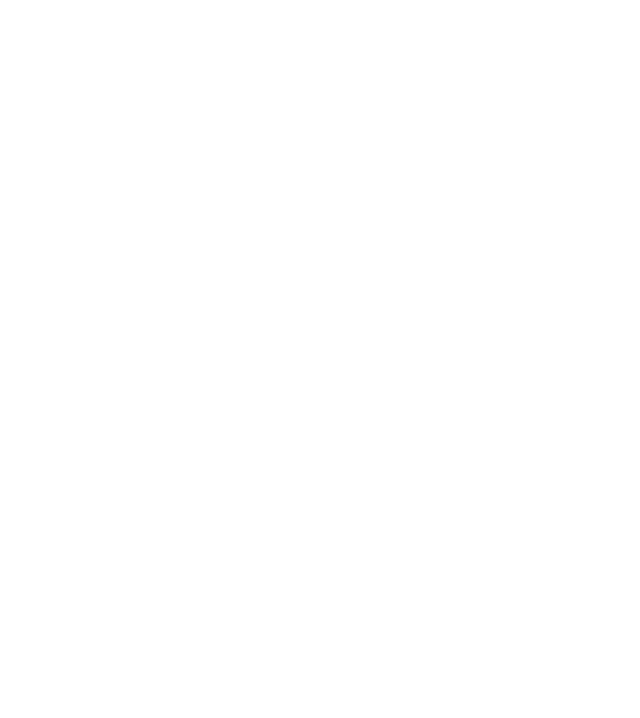
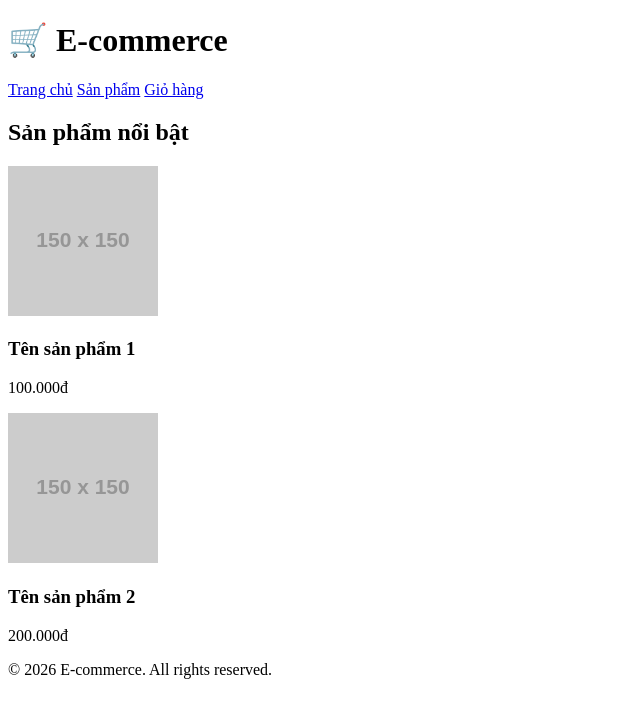
Before and after one commit to Cherrykill/TEST, a plain HTML site: page learning/index.html in a window 1280 px wide. Shown: the whole page, without its empty margins (0-640 px from the left). Drawn offline with Linux system fonts and the light colour scheme; placeholder pictures from the web are drawn by us.

Commit message:
feat: initialize homepage HTML structure with products

```diff
--- a/learning/index.html
+++ b/learning/index.html
@@ -7,6 +7,39 @@
     <link rel="stylesheet" href="style.css" />
   </head>
   <body>
+     <!-- HEADER -->
+  <header>
+    <h1>🛒 E-commerce</h1>
+    <nav>
+      <a href="#">Trang chủ</a>
+      <a href="#">Sản phẩm</a>
+      <a href="#">Giỏ hàng</a>
+    </nav>
+  </header>
+
+  <!-- DANH SÁCH SẢN PHẨM -->
+  <section>
+    <h2>Sản phẩm nổi bật</h2>
+    <div>
+      <!-- mỗi sản phẩm là một khối -->
+      <div class="product">
+        <img src="https://via.placeholder.com/150" alt="ảnh sản phẩm">
+        <h3>Tên sản phẩm 1</h3>
+        <p>100.000đ</p>
+      </div>
+      <div class="product">
+        <img src="https://via.placeholder.com/150" alt="ảnh sản phẩm">
+        <h3>Tên sản phẩm 2</h3>
+        <p>200.000đ</p>
+      </div>
+      <!-- thêm 2 sản phẩm nữa để có 4 sản phẩm -->
+    </div>
+  </section>
+
+  <!-- FOOTER -->
+  <footer>
+    <p>&copy; 2026 E-commerce. All rights reserved.</p>
+  </footer>
     <script src="script.js"></script>
   </body>
 </html>
```
